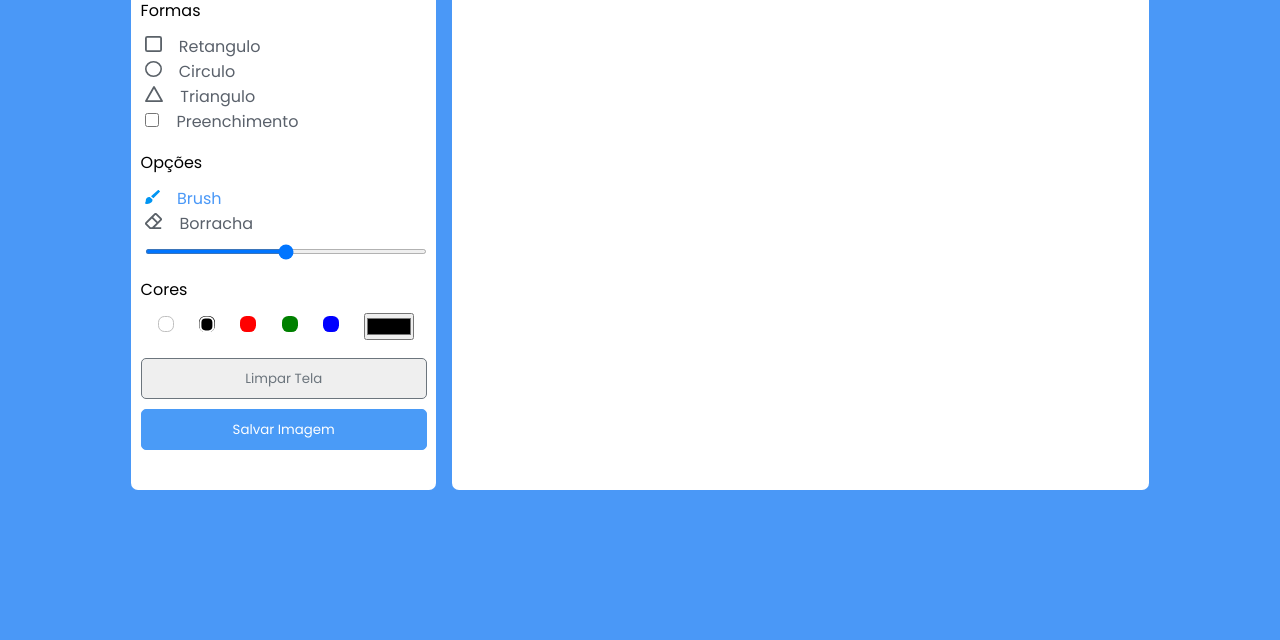
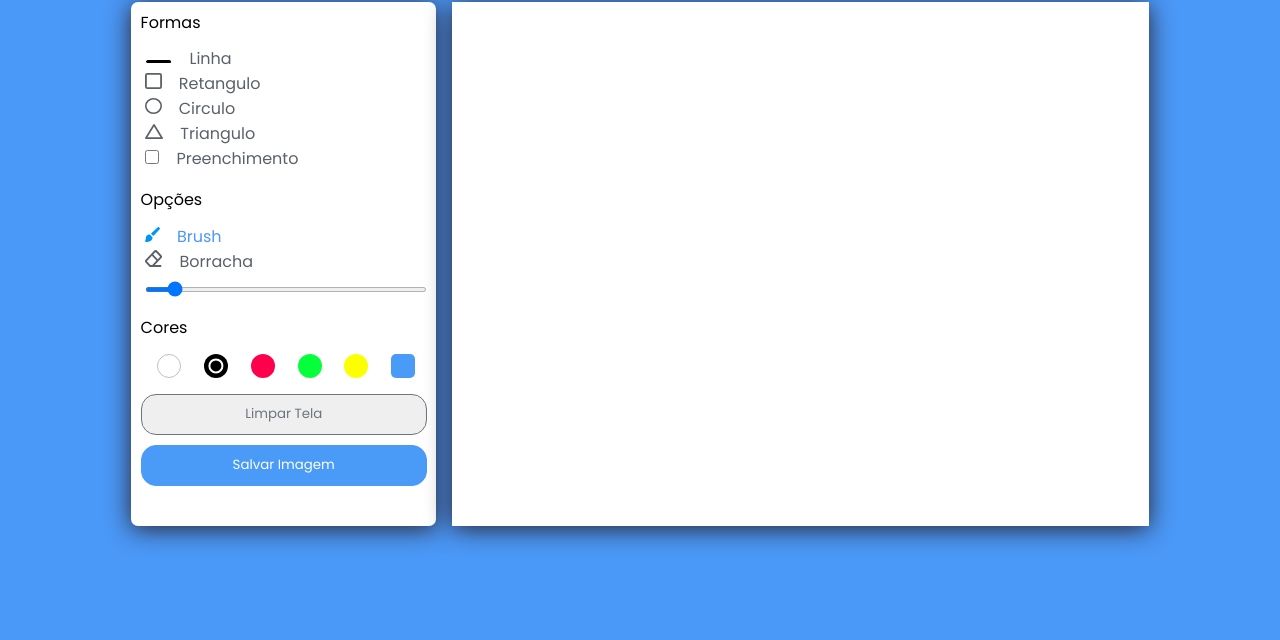
Before and after one commit to raikovisk/WhiteBoard, a plain HTML site: page index.html in a window 1280 px wide. Shown: the part 160-800 px from the top of the page. Drawn offline with Linux system fonts and the light colour scheme.

Commit message:
base created

```diff
--- a/css/styles.css
+++ b/css/styles.css
@@ -11,6 +11,7 @@
 
 body{
     display: flex;
+    flex-direction: column;
     align-items: center;
     justify-content: center;
     min-height: 100vh;
@@ -33,6 +34,7 @@ section{
 .tools-board{
     width: 30%;
     padding: 0.5rem 0.6rem;
+    box-shadow:  0px 3px 25px 0px #2b232e;
 }
 
 .tools-board .row{
@@ -87,28 +89,32 @@ section{
     justify-content: space-around;
 }
 .colors .option{
-    height: 1rem;
-    width: 1rem;
-    border-radius: 40%;
+    height: 1.5rem;
+    width: 1.5rem;
+    border-radius: 50%;
     margin-top: 0.2rem;
     position: relative;
 }
 
 .colors .option:nth-child(1){
-    background: white;
+    background-color: white;
     border: 1px solid #bfbfbf;
 }
 .colors .option:nth-child(2){
-    background: black;
+    background-color: black;
 }
 .colors .option:nth-child(3){
-    background: red;
+    background-color: rgb(255, 0, 76);
 }
 .colors .option:nth-child(4){
-    background: green;
+    background-color: rgb(5, 255, 59);
 }
 .colors .option:nth-child(5){
-    background: blue;
+    background-color: rgb(251, 255, 0);
+}
+.colors .option:nth-child(6){
+    background-color: #4a9bf7;
+    border-radius: 5px;
 }
 
 
@@ -134,6 +140,11 @@ section{
     cursor: pointer;
 }
 
+.option #color-picker::before{
+    background-color: #4A98F7;
+    color: #5A616B;
+}
+
 .buttons button{
     width: 100%;
     color: white;
@@ -142,7 +153,7 @@ section{
     padding: 0.6rem 0;
     margin-bottom: 0.6rem;
     background-color: none;
-    border-radius: 5px;
+    border-radius: 15px;
     cursor: pointer;
     transition: all 0.3s ease-in-out;
 
@@ -166,9 +177,25 @@ section{
 
 .drawing-board{
     flex: 1;
+    box-shadow:  0px 3px 25px 0px #2b232e;
 }
 
 .drawing-board canvas{
     width: 100%;
     height: 100%;
+    cursor: crosshair;
 }
+
+.flex-row{
+    display: flex;
+    flex-direction: row;
+    justify-content: center;
+    align-items: center;
+}
+
+.flex-column{
+    display: flex;
+    flex-direction: column;
+    justify-content: center;
+    align-items: center;
+}
--- a/index.html
+++ b/index.html
@@ -8,21 +8,25 @@
     <title>Projeto Whiteboard</title>
 </head>
 <body>
-
+    <h1>Whiteboard</h1>
     <div class="container">
         <section class="tools-board">
             <div class="row">
                 <label class="title">Formas</label>
                 <ul class="options">
-                    <li class="option">
+                    <li class="option tool" id="line">
+                        <img src="./icons/line.png" alt="">
+                        <span>Linha</span>
+                    </li>
+                    <li class="option tool" id="rectangle">
                         <img src="./icons/rectangle.svg" alt="">
                         <span>Retangulo</span>
                     </li>
-                    <li class="option">
+                    <li class="option tool" id="circle">
                         <img src="./icons/circle.svg" alt="">
                         <span>Circulo</span>
                     </li>
-                    <li class="option">
+                    <li class="option tool" id="triangle">
                         <img src="./icons/triangle.svg" alt="">
                         <span>Triangulo</span>
                     </li>
@@ -35,16 +39,16 @@
             <div class="row">
                 <label class="title">Opções</label>
                 <ul class="options">
-                    <li class="option active">
+                    <li class="option active tool" id="brush">
                         <img src="./icons/brush.svg" alt="Pincel">
                         <span>Brush</span>
                     </li>
-                    <li class="option">
+                    <li class="option tool" id="eraser">
                         <img src="./icons/eraser.svg" alt="Borracha">
                         <span>Borracha</span>
                     </li>
                     <li class="option">
-                        <input type="range" id="size-slider">
+                        <input type="range" id="size-slider" min="1" max="50" value="5">
                     </li>
                 </ul>
             </div>
@@ -56,7 +60,7 @@
                     <li class="option"></li>
                     <li class="option"></li>
                     <li class="option"></li>
-                    <li >
+                    <li class="option">
                         <input type="color" id="color-picker">
                     </li>
                 </ul>
@@ -68,7 +72,7 @@
         </section>
 
         <section class="drawing-board">
-           <canvas></canvas>
+           <canvas id="canvas"></canvas>
         </section>
     </div>
 
```
Also changed, not shown: .js/scripts.js, icons/line.jpg (added), icons/line.png (added), icons/line.svg (added).
